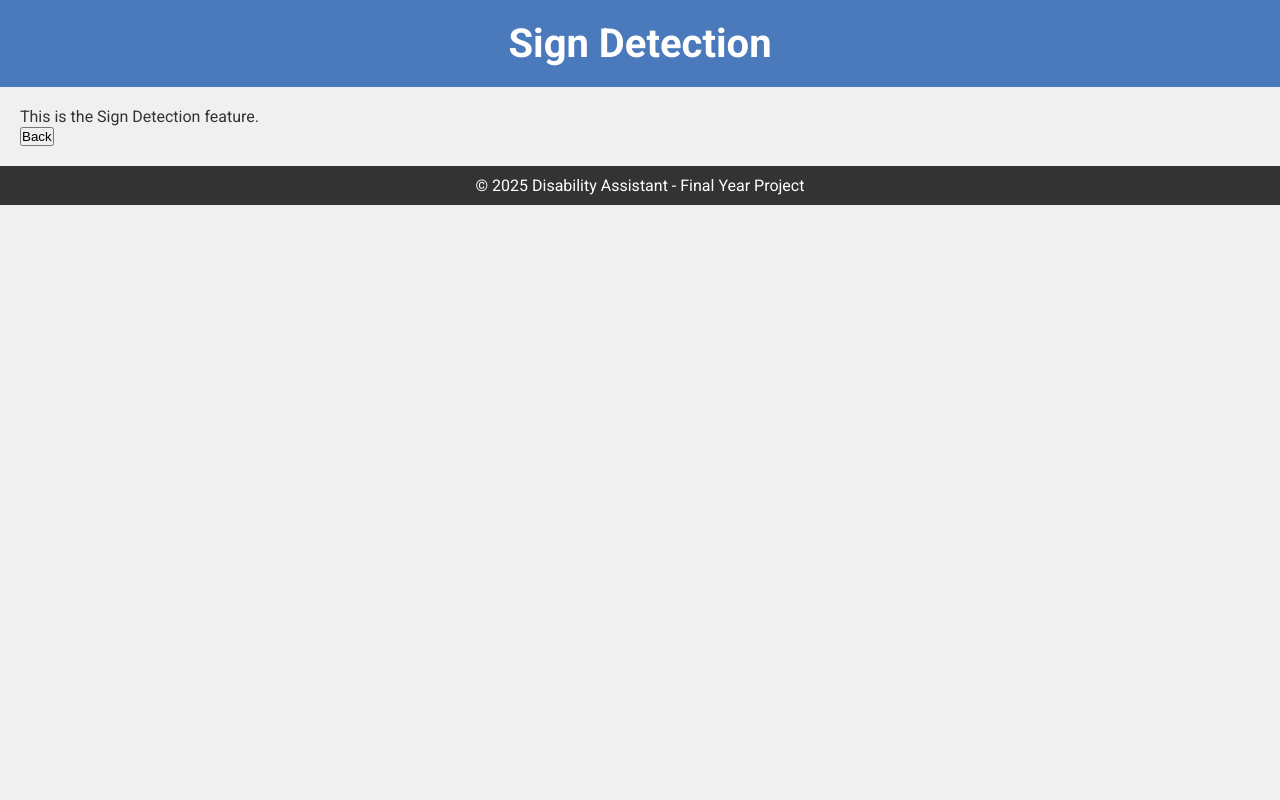
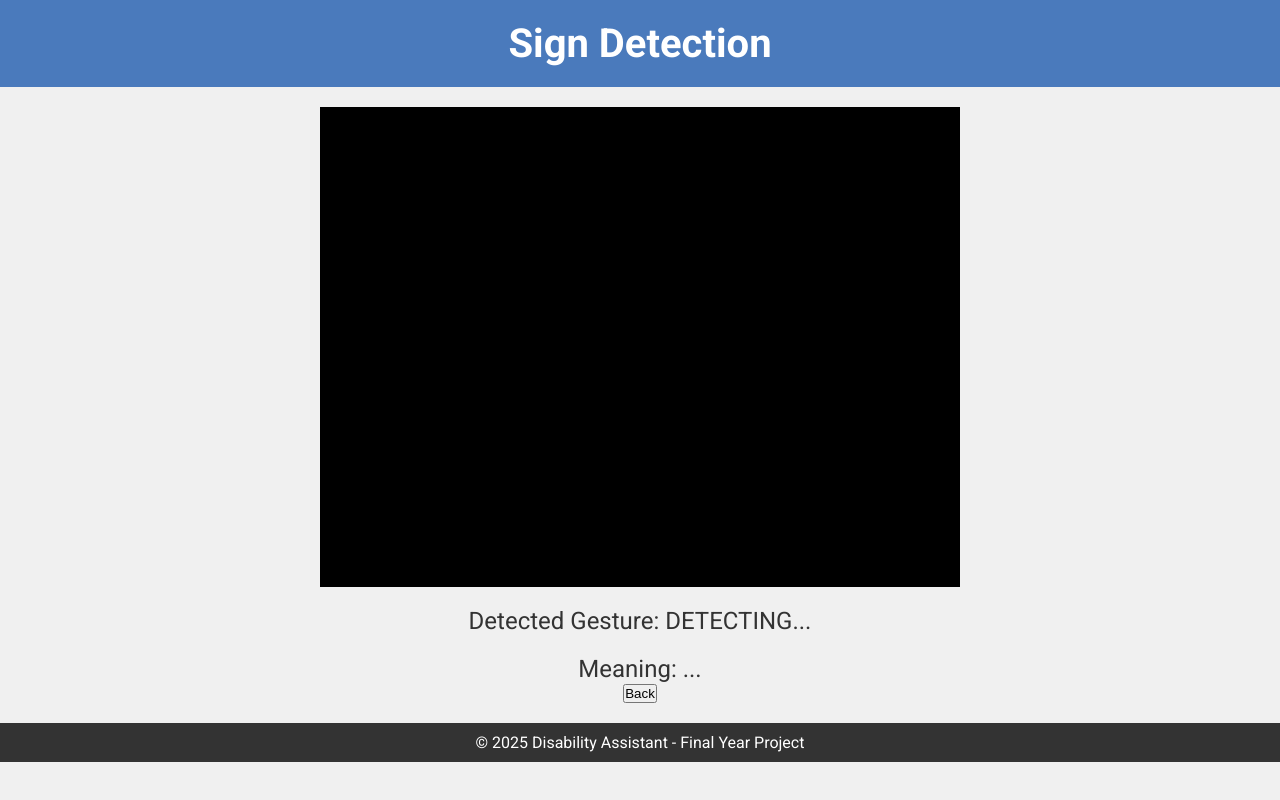
Before and after one commit to Yogi1107/Disability-Assistant-Application, a Python web app: template templates/sign_detection.html in a window 1280 px wide. Run offline with Jinja, Linux system fonts and the light colour scheme; the template is opened without the code that fills it, so the values that code supplies are empty.

Commit message:
Update sign_detection.html

```diff
--- a/templates/sign_detection.html
+++ b/templates/sign_detection.html
@@ -6,17 +6,87 @@
     <title>Sign Detection</title>
     <link href="https://fonts.googleapis.com/css2?family=Roboto:wght@400;700&display=swap" rel="stylesheet">
     <link rel="stylesheet" href="{{ url_for('static', filename='styles.css') }}">
+    <style>
+        /* Add some basic styles */
+        body {
+            font-family: 'Roboto', sans-serif;
+            background-color: #f0f0f0;
+            text-align: center;
+        }
+        #videoContainer {
+            width: 640px;
+            height: 480px;
+            margin: auto;
+            background-color: black;
+        }
+        #gestureLabel, #sentenceLabel {
+            font-size: 24px;
+            margin-top: 20px;
+        }
+    </style>
 </head>
 <body>
     <header>
         <h1>Sign Detection</h1>
     </header>
     <main>
-        <p>This is the Sign Detection feature.</p>
+        <div id="videoContainer">
+            <video id="video" width="640" height="480" autoplay></video>
+        </div>
+        <div id="gestureLabel">Detected Gesture: DETECTING...</div>
+        <div id="sentenceLabel">Meaning: ...</div>
         <button onclick="window.history.back()">Back</button>
     </main>
     <footer>
         <p>© 2025 Disability Assistant - Final Year Project</p>
     </footer>
+
+    <script>
+        // Access the video stream
+        const video = document.getElementById('video');
+        navigator.mediaDevices.getUser Media({ video: true })
+            .then(stream => {
+                video.srcObject = stream;
+                startVideoProcessing();
+            })
+            .catch(err => {
+                console.error("Error accessing the camera: ", err);
+            });
+
+        function startVideoProcessing() {
+            const canvas = document.createElement('canvas');
+            const context = canvas.getContext('2d');
+            canvas.width = 640;
+            canvas.height = 480;
+
+            setInterval(() => {
+                context.drawImage(video, 0, 0, canvas.width, canvas.height);
+                const imageData = context.getImageData(0, 0, canvas.width, canvas.height);
+                sendFrameToServer(imageData);
+            }, 100); // Send frame every 100ms
+        }
+
+        function sendFrameToServer(imageData) {
+            // Convert image data to a Blob
+            const blob = new Blob([imageData.data], { type: 'image/png' });
+
+            const formData = new FormData();
+            formData.append('frame', blob);
+
+            fetch('/process_frame', {
+                method: 'POST',
+                body: formData
+            })
+            .then(response => response.json())
+            .then(data => {
+                // Update the UI with the detected gesture and meaning
+                document.getElementById('gestureLabel').innerText = `Detected Gesture: ${data.gesture}`;
+                document.getElementById('sentenceLabel').innerText = `Meaning: ${data.meaning}`;
+            })
+            .catch(error => {
+                console.error('Error processing frame:', error);
+            });
+        }
+    </script>
 </body>
 </html>
```
